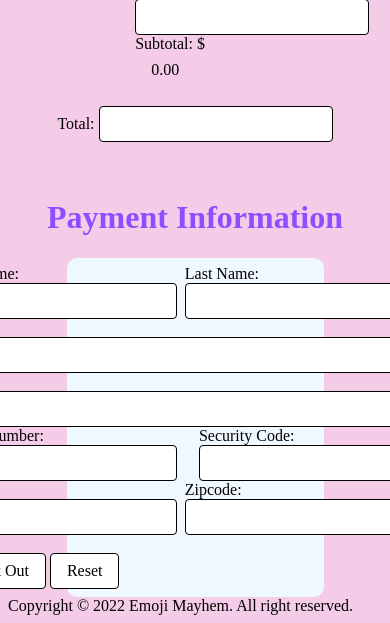
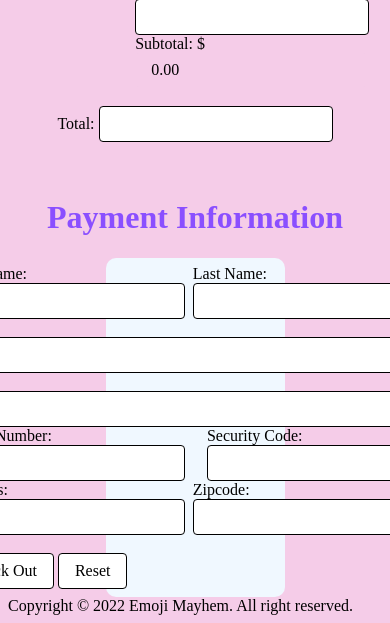
Before and after one commit to PatrickZhao0/WebDev-Project, a PHP site: page /shopping_cart.html in a window 390 px wide; the page is wider, and only the part inside the window is pictured. Shown: the part 4338-4961 px from the top of that part. Run offline with PHP 8.4, Linux system fonts and the light colour scheme; some web fonts are replaced.

Commit message:
Nordy Dec 11 635

```diff
--- a/css/shopping_cart.css
+++ b/css/shopping_cart.css
@@ -75,7 +75,7 @@
 
 @media screen and (max-width: 800px) {
     .check_out, .payment_info{
-        margin-left: 15vw;
-        margin-right: 15vw;
+        margin-left: 25vw;
+        margin-right: 25vw;
     }
 }
```
